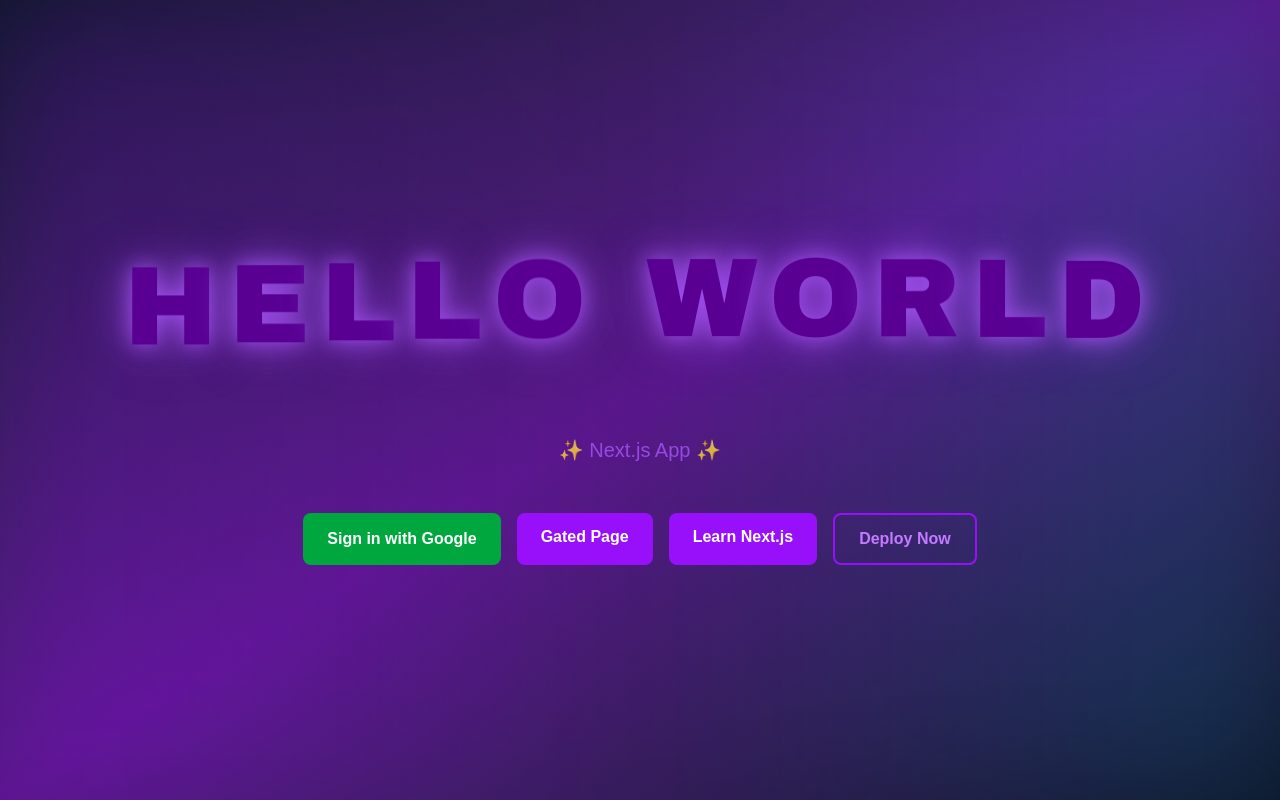
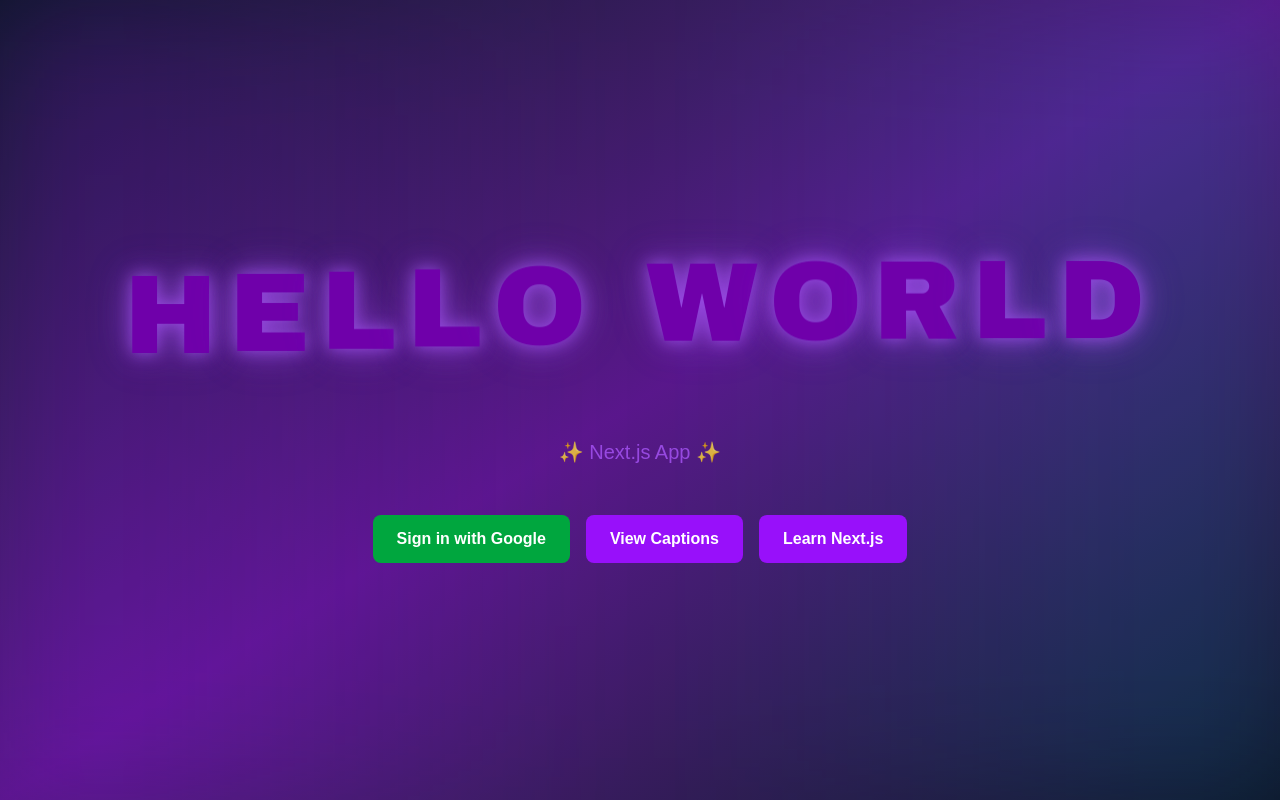
Before and after one commit to yuntelee/LC4995-Week-1-Hello-World, a Next.js app: page / in a window 1280 px wide. Built offline with nearby package versions, Linux system fonts and the light colour scheme; no server answers.

Commit message:
sign in fix 4

```diff
--- a/app/auth/callback/route.ts
+++ b/app/auth/callback/route.ts
@@ -5,7 +5,11 @@ export async function GET(request: Request) {
   const requestUrl = new URL(request.url);
   const code = requestUrl.searchParams.get("code");
 
-  if (code) {
+  if (!code) {
+    // No code means user arrived manually or error
+    return NextResponse.redirect(new URL("/", requestUrl.origin));
+  }
+
   const supabase = await createClient();
   const { error } = await supabase.auth.exchangeCodeForSession(code);
 
@@ -13,7 +17,7 @@ export async function GET(request: Request) {
     console.error("Auth callback exchange error:", error.message);
     return NextResponse.redirect(new URL("/", requestUrl.origin));
   }
-  }
 
+  // Session established, redirect to voting page
   return NextResponse.redirect(new URL("/data", requestUrl.origin));
 }
--- a/app/page.tsx
+++ b/app/page.tsx
@@ -1,18 +1,7 @@
 import SignInButton from "@/app/components/SignInButton";
-import { createClient } from "@/utils/supabase/server";
-import { redirect } from "next/navigation";
+import Link from "next/link";
 
-export default async function Home() {
-  const supabase = await createClient();
-
-  const {
-    data: { session },
-  } = await supabase.auth.getSession();
-
-  if (session?.user) {
-    redirect("/data");
-  }
-
+export default function Home() {
   const characters = "HELLO WORLD".split("");
 
   return (
@@ -111,12 +100,12 @@ export default async function Home() {
 
           <div className="mt-12 flex gap-4 justify-center">
             <SignInButton />
-            <a
-              href="/gated"
+            <Link
+              href="/data"
               className="px-6 py-3 bg-purple-600 hover:bg-purple-700 text-white font-semibold rounded-lg transition-all duration-300 hover:shadow-lg hover:shadow-purple-500/50 hover:scale-105"
             >
-              Gated Page
-            </a>
+              View Captions
+            </Link>
             <a
               href="https://nextjs.org"
               target="_blank"
@@ -125,14 +114,6 @@ export default async function Home() {
             >
               Learn Next.js
             </a>
-            <a
-              href="https://vercel.com"
-              target="_blank"
-              rel="noopener noreferrer"
-              className="px-6 py-3 border-2 border-purple-600 text-purple-400 font-semibold rounded-lg transition-all duration-300 hover:bg-purple-600/10 hover:scale-105"
-            >
-              Deploy Now
-            </a>
           </div>
         </div>
       </div>
```
Lines whose indentation alone changed are shown as unchanged.
